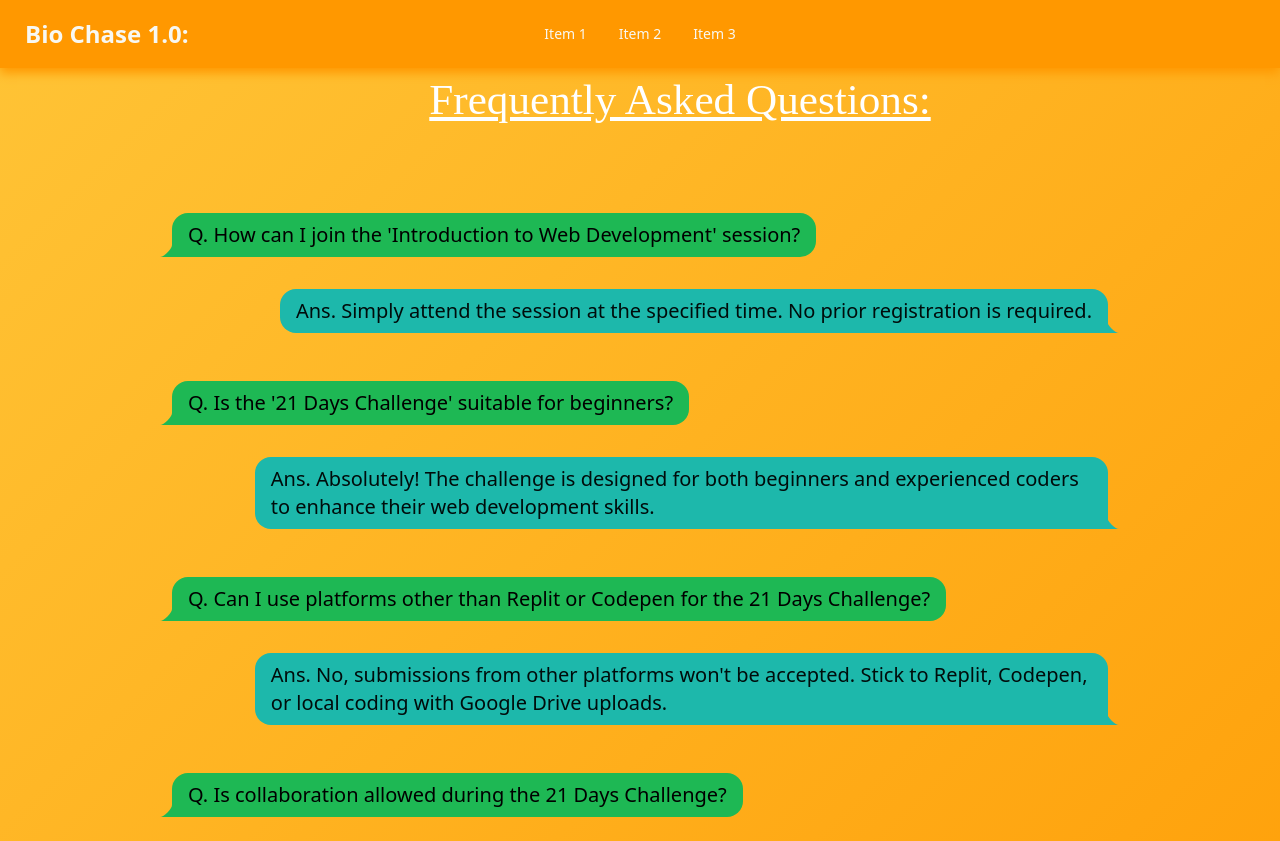
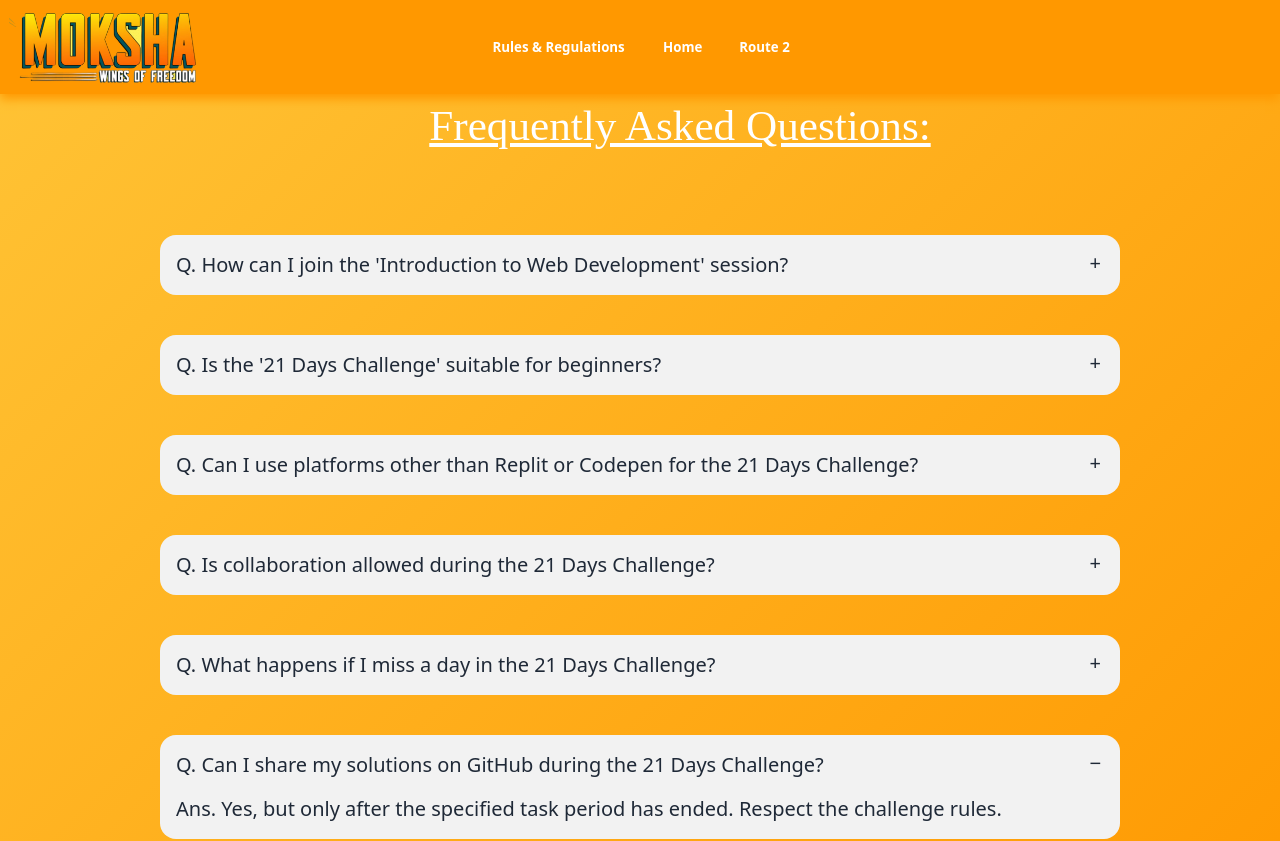
Before and after one commit to samrat53/moksha-quiz, a React (Vite) app: page /rules in a window 1280 px wide. Shown: the top 841 px of the page. Built offline with nearby package versions, Linux system fonts and the light colour scheme; a web font is replaced by a local one.

Commit message:
integrated routes and fixed navbar

```diff
--- a/src/App.jsx
+++ b/src/App.jsx
@@ -18,15 +18,15 @@ function App() {
   return (
     <>
       <div className="custom-bg-color" data-theme="forest">
+        <Router>
         <Layout>
-        <Router>
           <Routes>
             <Route path="/home" element={<Landing/>}/>
             <Route path="/rules" element={<Rules/>}/>
           </Routes>
+        </Layout>
         </Router>
 
-        </Layout>
         </div>
     </>
   );
--- a/src/components/Faq.jsx
+++ b/src/components/Faq.jsx
@@ -39,15 +39,15 @@ const Faq = () => {
   const FaqItem = ({ question, answer }) => {
     return (
       <div className="question-box px-[3rem] py-5 mx-[7rem] text-xl">
-        <div className="chat chat-start ">
+        {/* <div className="chat chat-start ">
           <div className="chat-bubble chat-bubble-primary">
           {`Q. ${question}`}
           </div>
         </div>
         <div className="chat chat-end">
           <div className="chat-bubble chat-bubble-accent mt-6">{`Ans. ${answer}`}</div>
-        </div>
-        {/* <div className="collapse collapse-plus bg-base-200">
+        </div> */}
+        <div className="collapse collapse-plus bg-base-200">
           <input type="radio" name="my-accordion-3" checked="checked" />
           <div className="collapse-title text-xl font-medium">
           {`Q. ${question}`}
@@ -55,7 +55,7 @@ const Faq = () => {
           <div className="collapse-content">
             <p>{`Ans. ${answer}`}</p>
           </div>
-        </div> */}
+        </div>
       </div>
     );
   };
--- a/src/components/Navbar.jsx
+++ b/src/components/Navbar.jsx
@@ -1,9 +1,11 @@
 import React from "react";
+import { useNavigate } from "react-router-dom";
 
 const Navbar = () => {
+  const navigate = useNavigate();
   return (
     <div>
-      <div className="navbar" data-theme="dracula">
+      <div className="navbar">
         <div className="navbar-start">
           <div className="dropdown">
             <div tabIndex={0} role="button" className="btn btn-ghost lg:hidden">
@@ -26,27 +28,73 @@ const Navbar = () => {
               tabIndex={0}
               className="menu menu-sm dropdown-content mt-3 z-[1] p-2 shadow bg-base-100 rounded-box w-52"
             >
-              <li>
-                <a>Item 1</a>
-              </li>
-              <li>
-                <a>Item 2</a>
-              </li>
+              <button
+                className="btn text-white btn-warning my-1"
+                onClick={() => {
+                  navigate("/rules");
+                }}
+              >
+                Rules & regulations
+              </button>
+              <button
+                className="btn text-white btn-warning my-1"
+                onClick={() => {
+                  navigate("/home");
+                }}
+              >
+                Home
+              </button>
+              <button
+                className="btn text-white btn-warning my-1"
+                onClick={() => {
+                  navigate("/route2");
+                }}
+              >
+                Route 2
+              </button>
             </ul>
           </div>
-          <a className="btn btn-ghost text-2xl">Bio Chase 1.0: </a>
+          <button
+            onClick={() => {
+              navigate("/moksha-website-link");
+              // moksha website link here
+            }}
+          >
+          {/* Moksha Image */}
+            <img
+              className="btn-ghost"
+              src={"../../public/images/moksha-text.png"}
+              height="200rem"
+              width="200rem"
+            />
+          </button>
         </div>
-        <div className="navbar-center hidden lg:flex">
+        <div className="navbar-center hidden lg:flex ">
           <ul className="menu menu-horizontal px-1">
-            <li>
-              <a>Item 1</a>
-            </li>
-            <li>
-              <a>Item 2</a>
-            </li>
-            <li>
-              <a>Item 3</a>
-            </li>
+            <button
+              className="btn text-white btn-ghost "
+              onClick={() => {
+                navigate("/rules");
+              }}
+            >
+              Rules & Regulations
+            </button>
+            <button
+              className="btn  btn-ghost text-white"
+              onClick={() => {
+                navigate("/home");
+              }}
+            >
+              Home
+            </button>
+            <button
+              className="btn  btn-ghost text-white"
+              onClick={() => {
+                navigate("/route2");
+              }}
+            >
+              Route 2
+            </button>
           </ul>
         </div>
         <div className="navbar-end"></div>
--- a/tailwind.config.js
+++ b/tailwind.config.js
@@ -16,37 +16,7 @@ export default {
   daisyui: {
     themes: [
       "light",
-      "dark",
-      "cupcake",
-      "bumblebee",
-      "emerald",
-      "corporate",
-      "synthwave",
-      "retro",
-      "cyberpunk",
-      "valentine",
-      "halloween",
-      "garden",
-      "forest",
       "aqua",
-      "lofi",
-      "pastel",
-      "fantasy",
-      "wireframe",
-      "black",
-      "luxury",
-      "dracula",
-      "cmyk",
-      "autumn",
-      "business",
-      "acid",
-      "lemonade",
-      "night",
-      "coffee",
-      "winter",
-      "dim",
-      "nord",
-      "sunset",
     ], // false: only light + dark | true: all themes | array: specific themes like this ["light", "dark", "cupcake"]
     darkTheme: "light", // name of one of the included themes for dark mode
     base: true, // applies background color and foreground color for root element by default
```
Also changed, not shown: public/images/moksha-logo1.png (added), public/images/moksha-text.png (added).
